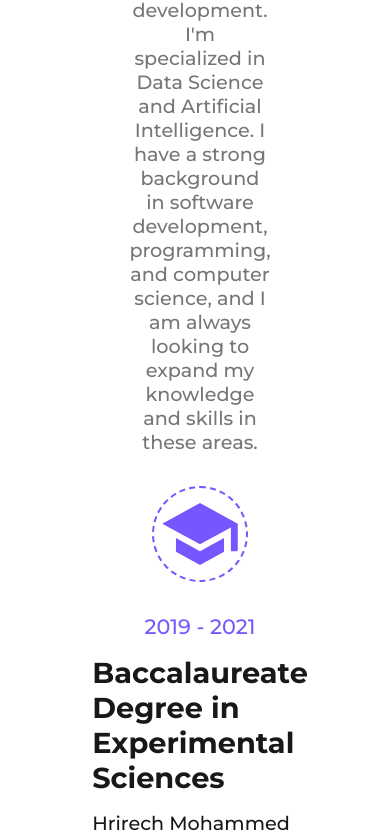
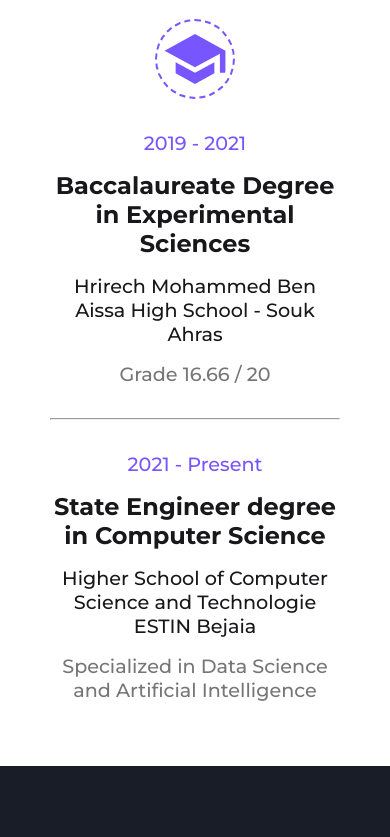
Before and after one commit to AhmedGsa/My-Portfolio, a Next.js app: page / in a window 390 px wide. Shown: the part 4613-5450 px from the top of the page. Built offline with nearby package versions, Linux system fonts and the light colour scheme.

Commit message:
added education section responsive

```diff
--- a/src/components/education/Education.module.css
+++ b/src/components/education/Education.module.css
@@ -74,3 +74,30 @@
     color: var(--gray-color);
     text-align: center;
 }
+
+@media screen and (max-width: 768px) {
+    .container {
+        padding: 4rem 50px;
+    }
+
+    .container h1 {
+        font-size: 2rem;
+    }
+
+    .container .icon {
+        width: 5rem;
+        height: 5rem;
+    }
+
+    .degree {
+        text-align: center;
+    }
+
+    .degree h1 {
+        font-size: 1.5rem;
+    }
+
+    .degree h2 {
+        font-size: 1.2rem;
+    }
+}
```
